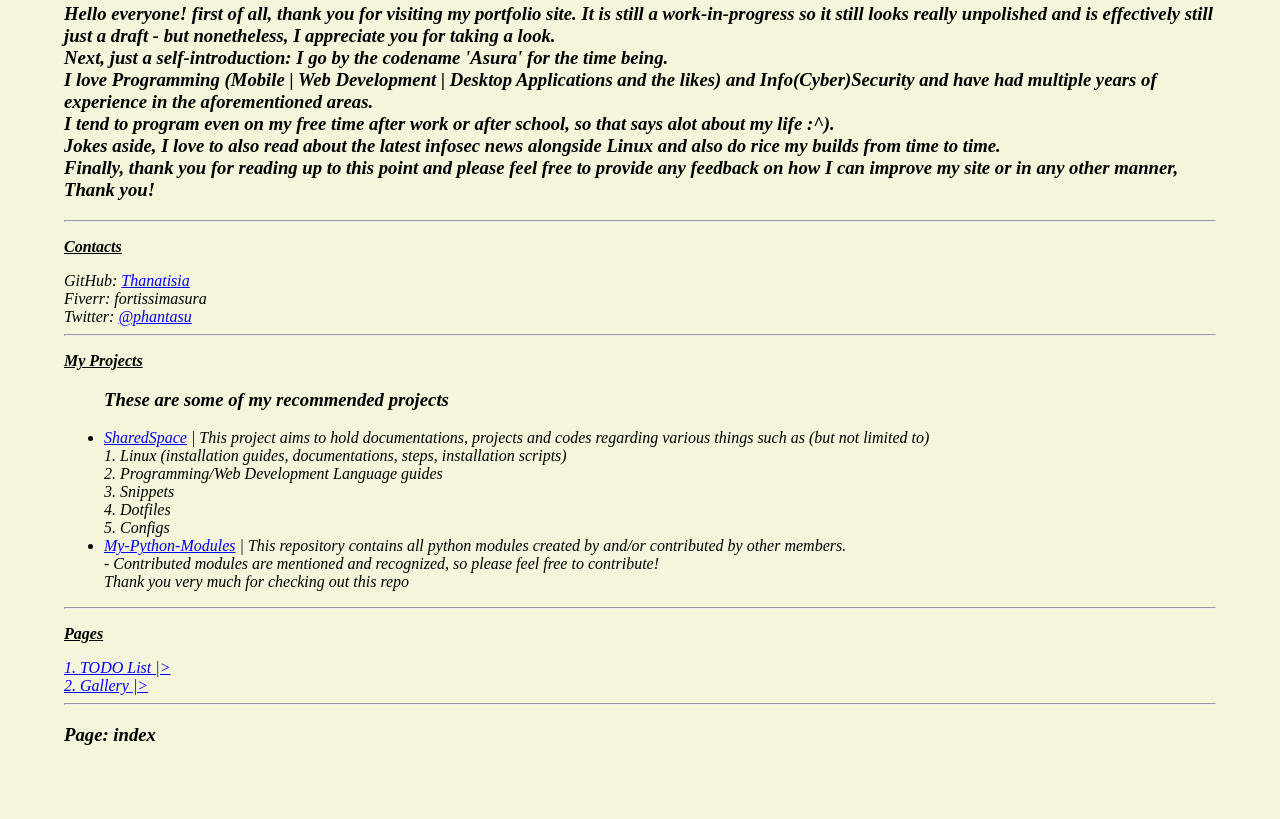
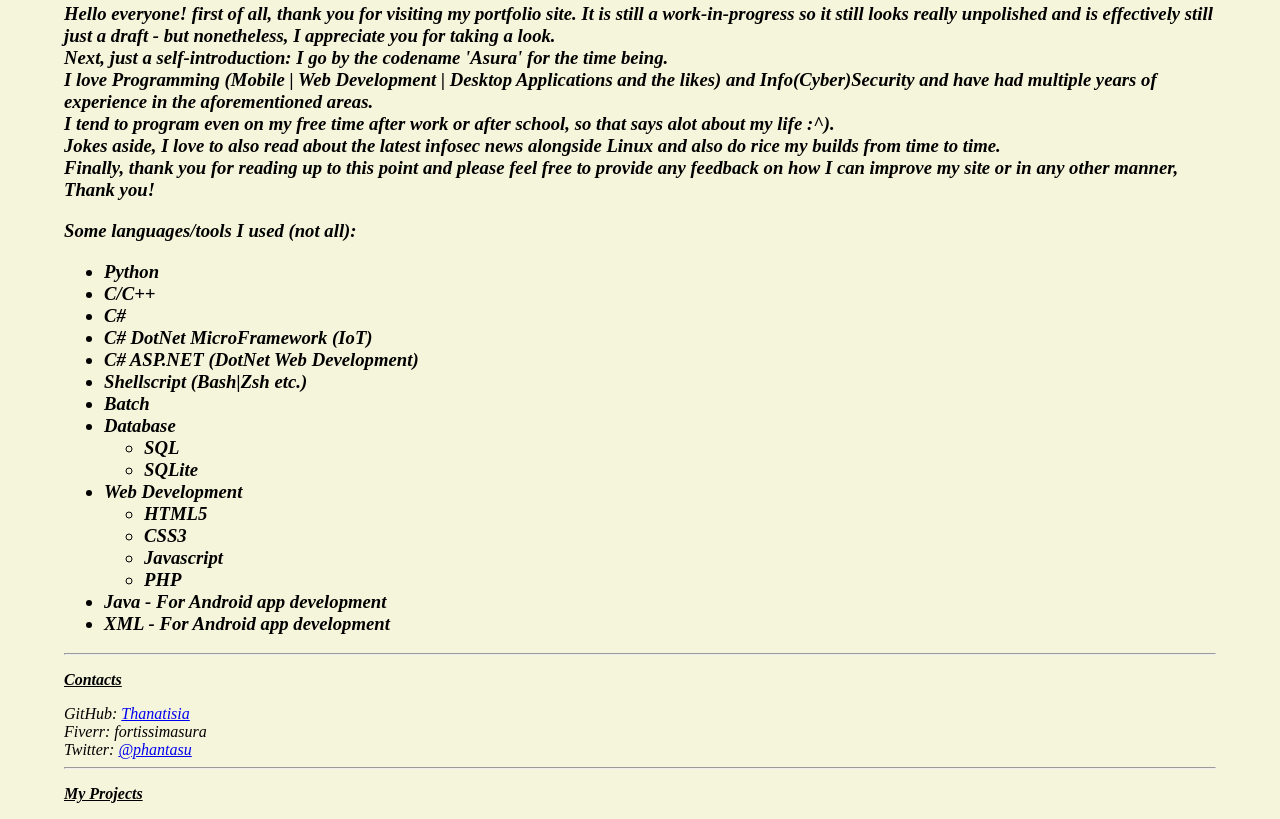
Before and after one commit to Thanatisia/my-portfolio-website, a plain HTML site: page index.html in a window 1280 px wide. Shown: the part 385-1204 px from the top of the page. Drawn offline with Linux system fonts and the light colour scheme.

Commit message:
Updated index and todolist

```diff
--- a/index.html
+++ b/index.html
@@ -45,12 +45,47 @@
 		-->
 		<div id="about-me">
 			<p class="headers">About Me</p>
-			<h3>Hello everyone! first of all, thank you for visiting my portfolio site. It is still a work-in-progress so it still looks really unpolished and is effectively still just a draft - but nonetheless, I appreciate you for taking a look. <br/>
+
+			<!-- Part 1: Introduction -->
+			<h3>
+				Hello everyone! first of all, thank you for visiting my portfolio site. It is still a work-in-progress so it still looks really unpolished and is effectively still just a draft - but nonetheless, I appreciate you for taking a look. <br/>
 				Next, just a self-introduction: I go by the codename 'Asura' for the time being. <br/>
 				I love Programming (Mobile | Web Development | Desktop Applications and the likes) and Info(Cyber)Security and have had multiple years of experience in the aforementioned areas. <br/>
 				I tend to program even on my free time after work or after school, so that says alot about my life :^). <br/>
 				Jokes aside, I love to also read about the latest infosec news alongside Linux and also do rice my builds from time to time. <br/>
 				Finally, thank you for reading up to this point and please feel free to provide any feedback on how I can improve my site or in any other manner, Thank you!
+			</h3>
+
+			<!-- Part 2: {Programming|Scripting|Web Development} Languages/Tools -->
+			<h3>
+				Some languages/tools I used (not all): <br/>
+				<ul>
+					<li>Python</li>
+					<li>C/C++</li>
+					<li>C#</li>
+					<li>C# DotNet MicroFramework (IoT)</li>
+					<li>C# ASP.NET (DotNet Web Development)</li>
+					<li>Shellscript (Bash|Zsh etc.)</li>
+					<li>Batch</li>
+					<li>
+						Database
+						<ul>
+							<li>SQL</li>
+							<li>SQLite</li>
+						</ul>
+					</li>
+					<li>
+						Web Development
+						<ul>
+							<li>HTML5</li>
+							<li>CSS3</li>
+							<li>Javascript</li>
+							<li>PHP</li>
+						</ul>
+					</li>
+					<li>Java - For Android app development</li>
+					<li>XML - For Android app development</li>
+				</ul>
 			</h3>
 		</div>
 
```
Also changed, not shown: sites/todolist.html (+12 -2 lines).
